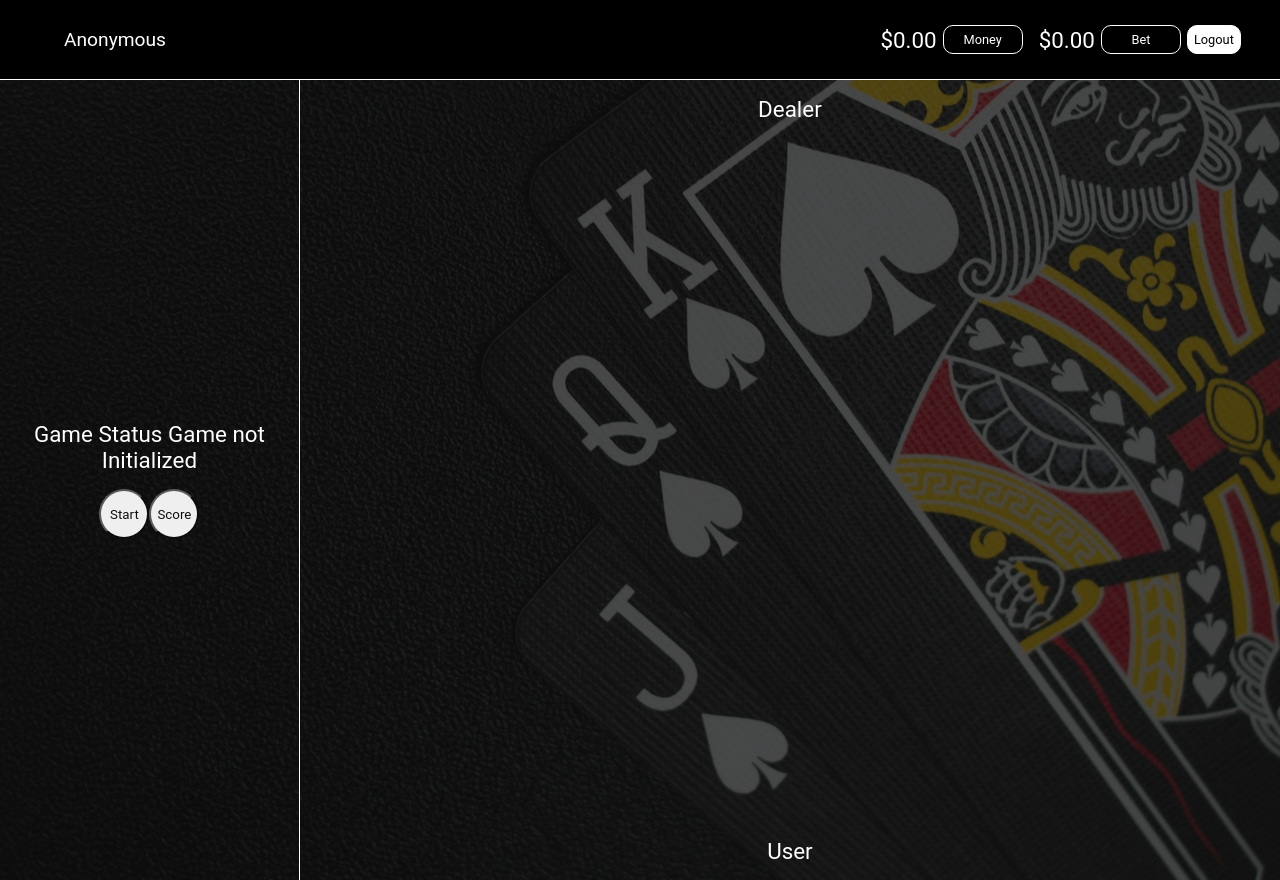
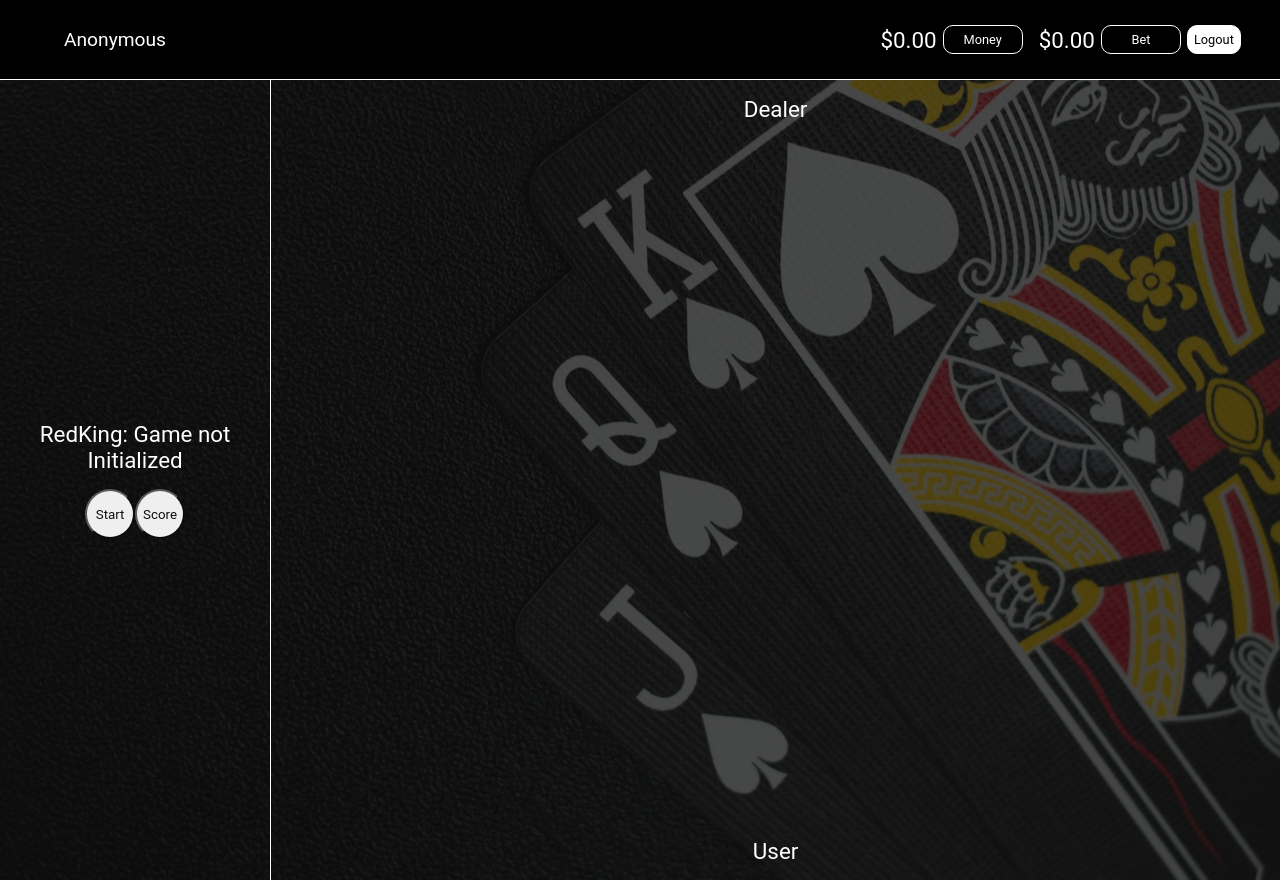
Before and after one commit to robpduo/RedKing, a React (Create React App) app in the folder blackjack-frontend/: page /playgame in a window 1280 px wide. Built offline with nearby package versions, Linux system fonts and the light colour scheme.

Commit message:
Loading added to game status

```diff
--- a/blackjack-frontend/src/Components/Navbar/Navbar.tsx
+++ b/blackjack-frontend/src/Components/Navbar/Navbar.tsx
@@ -31,10 +31,8 @@ export const Navbar: React.FC = () => {
             ? <Link to="/bet">
               <button className="betBtn">Bet</button>
             </Link>
-            : <>Bet Locked!</>
+            : <>Bets Are Locked!</>
           }
-
-
 
           <LogOutButton />
         </div>
--- a/blackjack-frontend/src/Components/PlayGame/PlayGame.tsx
+++ b/blackjack-frontend/src/Components/PlayGame/PlayGame.tsx
@@ -92,7 +92,11 @@ export const PlayGame: React.FC<IDeck> = (deck: IDeck) => {
     <>
       <div className="gameContainer">
         <div className="selectionArea">
-          <h1>Game Status {gameState.gameStatus}</h1>
+
+          {deckState.loading == false
+            ? <h1>RedKing: {gameState.gameStatus}</h1>
+            : <h1>RedKing: Loading -- Give us a Moment</h1>
+          }
 
           {gameState.gameStatus.includes('Game not Initialized')
             ? //if true (game not initialized)
--- a/blackjack-frontend/src/Slices/DeckSlice.ts
+++ b/blackjack-frontend/src/Slices/DeckSlice.ts
@@ -39,7 +39,6 @@ export const initializeDeck = createAsyncThunk(
         user
       );
 
-      console.log('coming from async initializeDeck ', res.data);
       return res.data;
     } catch (e) {
       console.log(e);
@@ -131,7 +130,6 @@ export const deckSlice = createSlice({
 
     builder.addCase(initializeDeck.fulfilled, (state, action) => {
       state.deck = action.payload;
-      console.log(state.deck);
       state.startGame = true;
       state.loading = false;
       state.error = false;
```
